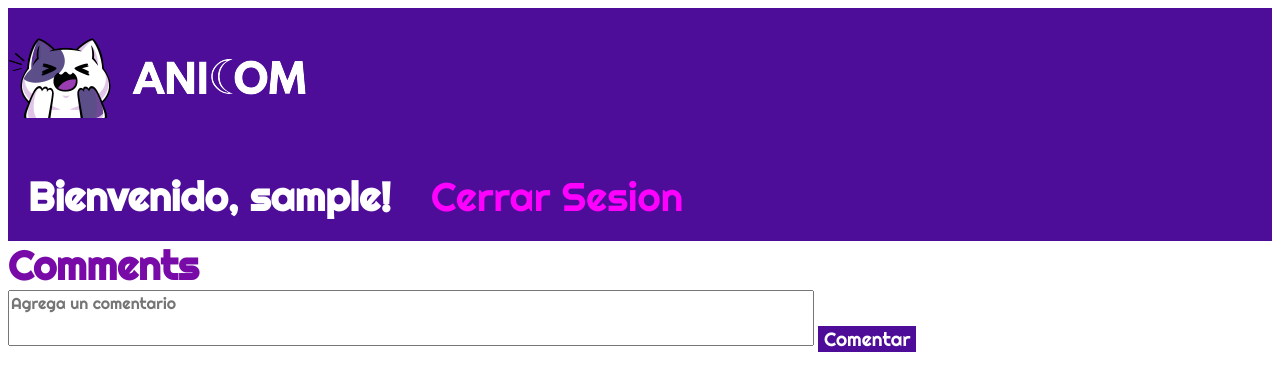
After one commit to 0scarMoyeda/Anicom, a Flask app: page /plantilla_manga in a window 1280 px wide. The commit adds this page. Shown: the top 391 px of the page. Run offline with Flask 3, Linux system fonts and the light colour scheme; the visitor is signed in with stand-in values (Sample User, id 1); data that the repository does not hold is empty.

Commit message:
Add files via upload
Añadida la seccion de comentarios en la plantilla "plantilla_manga"

```diff
--- a/src/app.py
+++ b/src/app.py
@@ -24,13 +24,47 @@ app.secret_key = 'super secret key'
 # login page (the first page the user will see)
 @app.route('/')
 def index():
-    return render_template('register.html')
+    return render_template('index-login.html')
 
 
 # Main page index
 @app.route('/home')
 def home():
     return render_template('home.html', username=session['username'])
+
+
+# Manga template for testing
+@app.route('/plantilla_manga')
+def manga_template():
+    comments = get_all_comments(1)
+    print(comments)
+    return render_template('plantilla_manga.html', username=session['username'], comments=comments)
+
+
+@app.route('/add_comment', methods=['POST'])
+def add_comment():
+    # get the manga/comic data to use it later on
+    content_data = get_content(1)
+    # and the user's data
+    user_data = get_current_user(session['username'])
+
+    # content_id = request.form['content_id']
+    # user_id = request.form['user_id']
+    comment_text = request.form['comment_text']
+
+    # Process the comment (e.g., insert into the database)
+    try:
+        cursor.execute('INSERT INTO comments VALUES(NULL, %s, %s, %s, NULL)', (content_data[0], user_data[0], comment_text))
+        connection.commit()
+        print("Comment added")
+
+    except mysql.connector.Error as error:
+        print("Comment failed: " + str(error))
+
+    # get all the comments to display them
+    comments = get_all_comments(content_data[0])
+
+    return render_template('plantilla_manga.html', comments=comments)
 
 
 # login page logic (getting the username and password to validate)
@@ -79,7 +113,7 @@ def register():
             session['username'] = username
             return redirect(url_for('home'))
 
-        return render_template('register.html', message=message)
+    return render_template('register.html', message=message)
 
 
 # Logout action
@@ -98,6 +132,32 @@ def check_existing_value(column, value):
     return record is not None
 
 
+def get_content(id):
+    cursor.execute(f'SELECT * FROM content WHERE id=%s', (id,))
+    return cursor.fetchone()
+
+
+def get_current_user(user_session):
+    cursor.execute(f'SELECT * FROM users WHERE username=%s', (user_session,))
+    return cursor.fetchone()
+
+
+def get_all_comments(content_id):
+    # cursor.execute('SELECT * FROM comments WHERE content_id = %s', (content_id,))
+    # comments = cursor.fetchall()
+    # return comments
+
+    query = '''
+        SELECT comments.id, comments.content_id, comments.user_id, users.username, comments.comment_text, comments.comment_date
+        FROM comments
+        JOIN users ON comments.user_id = users.id
+        WHERE comments.content_id = %s
+        ORDER BY comments.comment_date DESC
+        '''
+    cursor.execute(query, (content_id,))
+    return cursor.fetchall()
+
+
 # Run the app
 if __name__ == '__main__':
     app.run(debug=True, port=4000)
--- /dev/null
+++ b/src/static/css/estilosContenido.css
@@ -0,0 +1,36 @@
+p, h4, h5 {
+    color: black;
+    font-family: 'Righteous', cursive;
+}
+
+#seccionComentarios {
+}
+
+.comment {
+    background-color: #ebebeb;
+}
+
+#txtComentario {
+    resize: none;
+    width: 800px;
+    height: 50px;
+    font-family: 'Righteous';
+    font-size: 16px;
+}
+
+#btnComentar {
+    background-color: #4D0D99;
+    color: white;
+    font-family: 'Righteous', cursive;
+    font-size: larger;
+    border: none;
+}
+
+.nombreUsuario {
+    font-size: 20px;
+    color: #6823ba;
+}
+
+.fecha {
+    font-size: 14px;
+}
--- a/src/templates/home.html
+++ b/src/templates/home.html
@@ -47,7 +47,7 @@
         <section class="ContenedorComicsMangas" id="ComicsMangas">
 
         <div class="Salto-Mangas">
-            <a href="mangas_index.html">
+            <a href="{{url_for('manga_template')}}">
                 <button class="manga-imagen">
                     <img src="../static/images/Manga.jpg" alt="Botón con imagenManga">
                 </button>
--- /dev/null
+++ b/src/templates/plantilla_manga.html
@@ -0,0 +1,50 @@
+<!DOCTYPE html>
+<html lang="en">
+<head>
+    <meta charset="UTF-8">
+    <title>Manga</title>
+    <link rel="stylesheet" href="../static/css/estilos.css">
+    <link rel="stylesheet" href="../static/css/estilosContenido.css">
+</head>
+<body>
+    <div class="fondoLogo">
+        <div class="logoInicial">
+            <img src="../static/images/LOGO_7-removebg-preview.png" alt="logo">
+        </div>
+
+        <div id="cuentaUsuario">
+            <h2>Bienvenido, {{username}}!</h2>
+            <a href="{{url_for('logout')}}">Cerrar Sesion</a>
+        </div>
+
+    </div>
+
+
+    <!-- Inserte manga/comic aqui -->
+    <div>
+
+    </div>
+
+
+    <!-- Seccion de Comentarios -->
+    <div id="seccionComentarios">
+        <h2>Comments</h2>
+
+        <div>
+        <!-- FORM para añadir un nuevo comentario -->
+        <form action="/add_comment" method="post">
+          <textarea id="txtComentario" name="comment_text" placeholder="Agrega un comentario"></textarea>
+          <input id="btnComentar" type="submit" value="Comentar">
+        </form>
+        </div>
+
+        {% for comment in comments %}
+        <div class="comment">
+            <h4 class="nombreUsuario">{{ comment[3] }}</h4>
+            <h5 class="fecha">Fecha: {{ comment[5] }}</h5>
+            <p class="comentario">{{ comment[4] }}</p>
+        </div>
+        {% endfor %}
+    </div>
+</body>
+</html>
```
